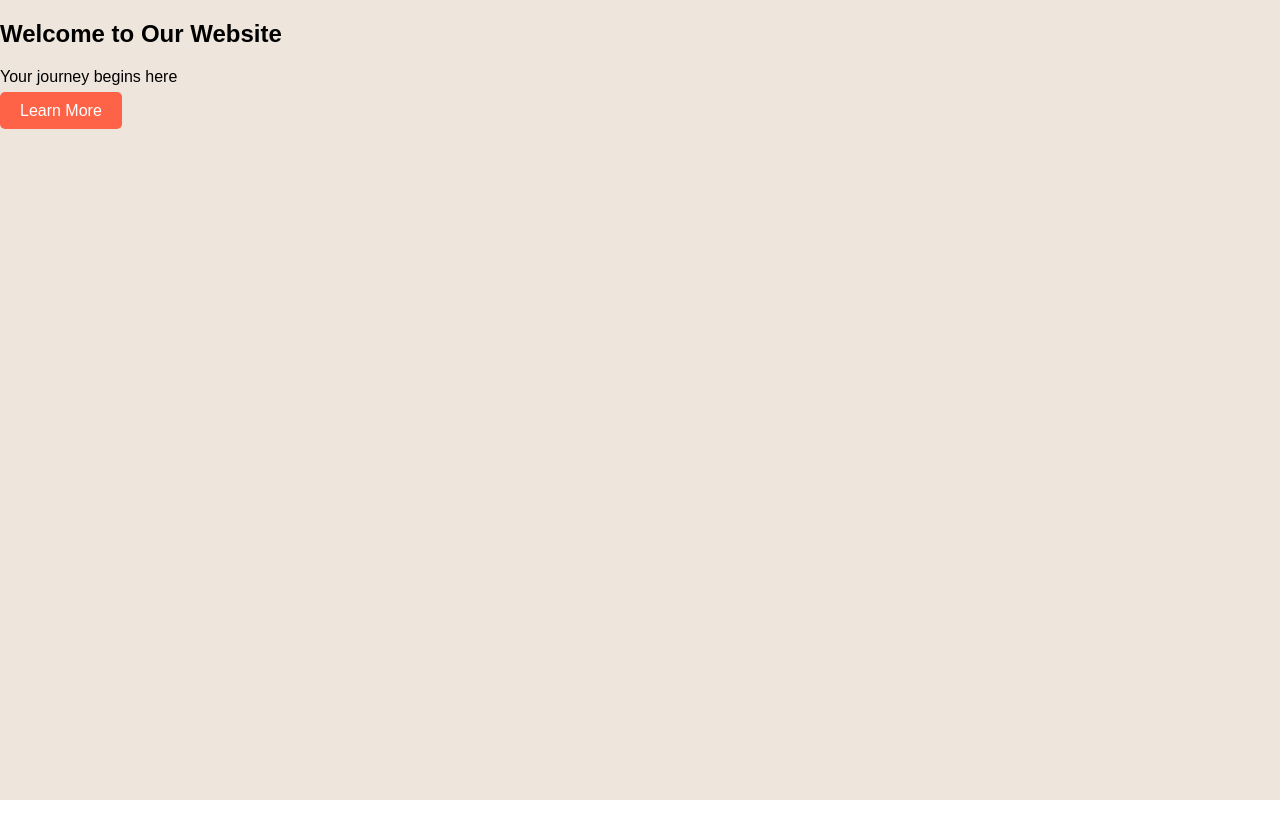
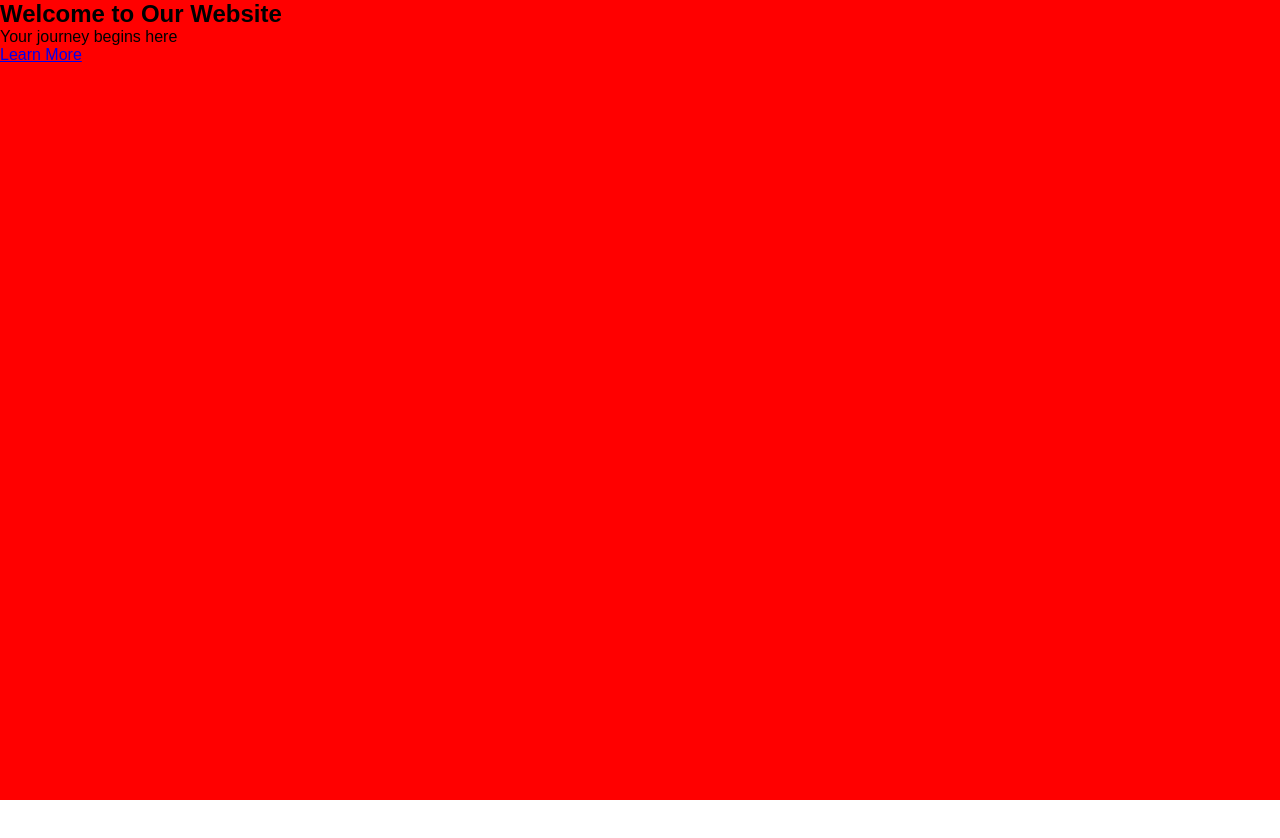
Before and after one commit to Shandysatria22/moonstop, a plain HTML site: page index.html in a window 1280 px wide. Shown: the top 838 px of the page. Before the commit the page ends 800 px from the top, so only its background shows below. Drawn offline with Linux system fonts and the light colour scheme.

Commit message:
Menambahkan efek scroll untuk mengganti banner

```diff
--- a/script.js
+++ b/script.js
@@ -17,9 +17,9 @@ function changeSlide(index) {
 window.addEventListener('scroll', () => {
     // Hitung posisi scroll dalam piksel
     const scrollPosition = window.scrollY;
+    console.log("Scroll Position:", scrollPosition);  // Debugging untuk melihat posisi scroll
 
     // Hitung slide yang aktif berdasarkan posisi scroll
-    // Misalnya, kita akan mengubah slide setiap 100vh scroll
     const newIndex = Math.floor(scrollPosition / window.innerHeight);
 
     // Pastikan slide index berada dalam batas jumlah slide yang ada
--- a/style.css
+++ b/style.css
@@ -1,13 +1,17 @@
+* {
+    margin: 0;
+    padding: 0;
+    box-sizing: border-box;
+}
+
 body {
-    margin: 0;
     font-family: Arial, sans-serif;
-    overflow: hidden; /* Mencegah scroll browser default */
 }
 
 .hero-section {
     position: relative;
     width: 100%;
-    height: 100vh;
+    height: 300vh; /* Pastikan cukup tinggi untuk scroll */
     overflow: hidden;
 }
 
@@ -16,40 +20,25 @@ body {
     top: 0;
     left: 0;
     width: 100%;
-    height: 100%;
-    opacity: 0; /* Slide tidak aktif transparan */
+    height: 100vh; /* Setiap slide memiliki tinggi 100% dari viewport */
+    opacity: 0;  /* Semua slide mulai dengan opacity 0 */
     z-index: 0;
-    transition: opacity 1s ease, transform 1s ease;
+    transition: opacity 1s ease-in-out;
 }
 
 .slide.active {
-    opacity: 1; /* Slide aktif muncul */
+    opacity: 1;  /* Slide yang aktif menjadi terlihat */
     z-index: 1;
 }
 
 .slide:nth-child(1) {
-    background: url('images/banner-1.png') no-repeat center center/cover;
+    background-color: red;
 }
 
 .slide:nth-child(2) {
-    background: url('images/banner-2.png') no-repeat center center/cover;
+    background-color: green;
 }
 
 .slide:nth-child(3) {
-    background: url('images/banner-3.png') no-repeat center center/cover;
+    background-color: blue;
 }
-
-
-.cta-button {
-    background-color: #ff6347;
-    padding: 10px 20px;
-    color: white;
-    text-decoration: none;
-    border-radius: 5px;
-    margin-top: 20px;
-    transition: background-color 0.3s ease;
-}
-
-.cta-button:hover {
-    background-color: #e55347;
-}
```
